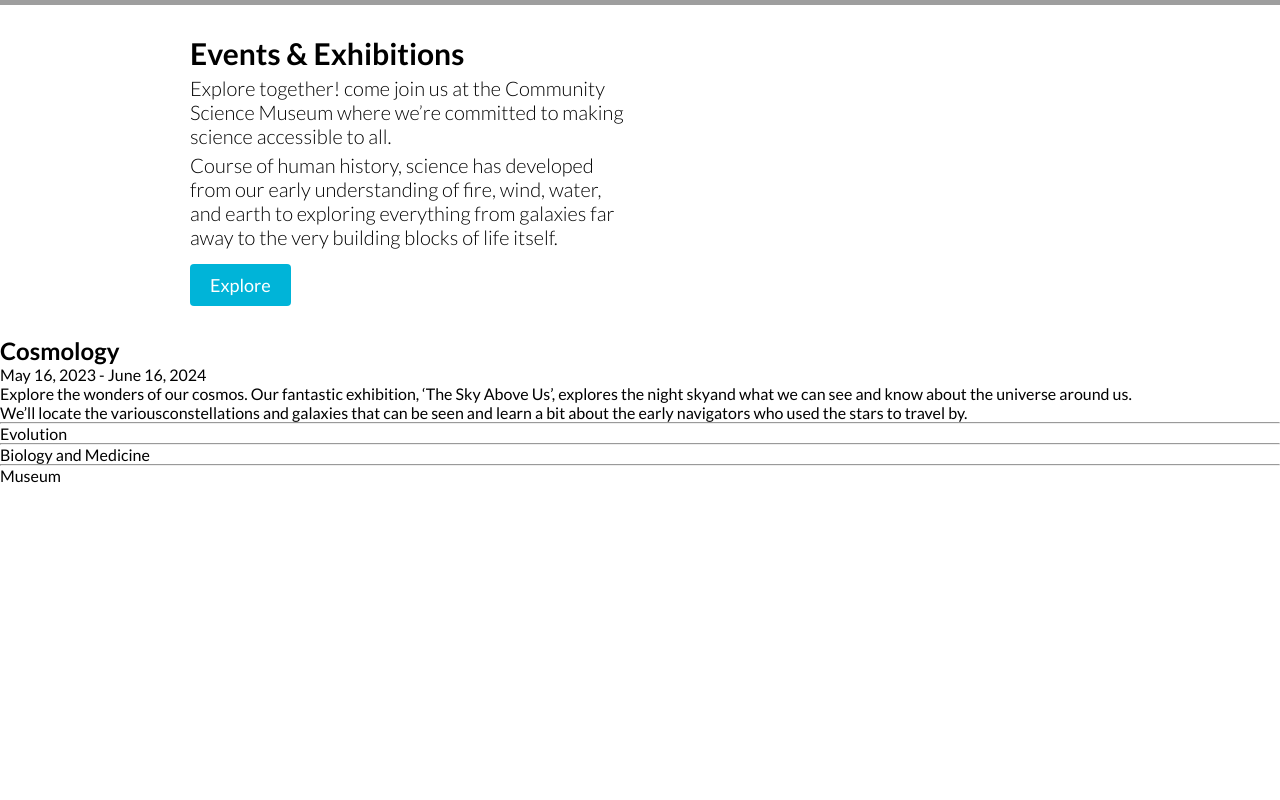
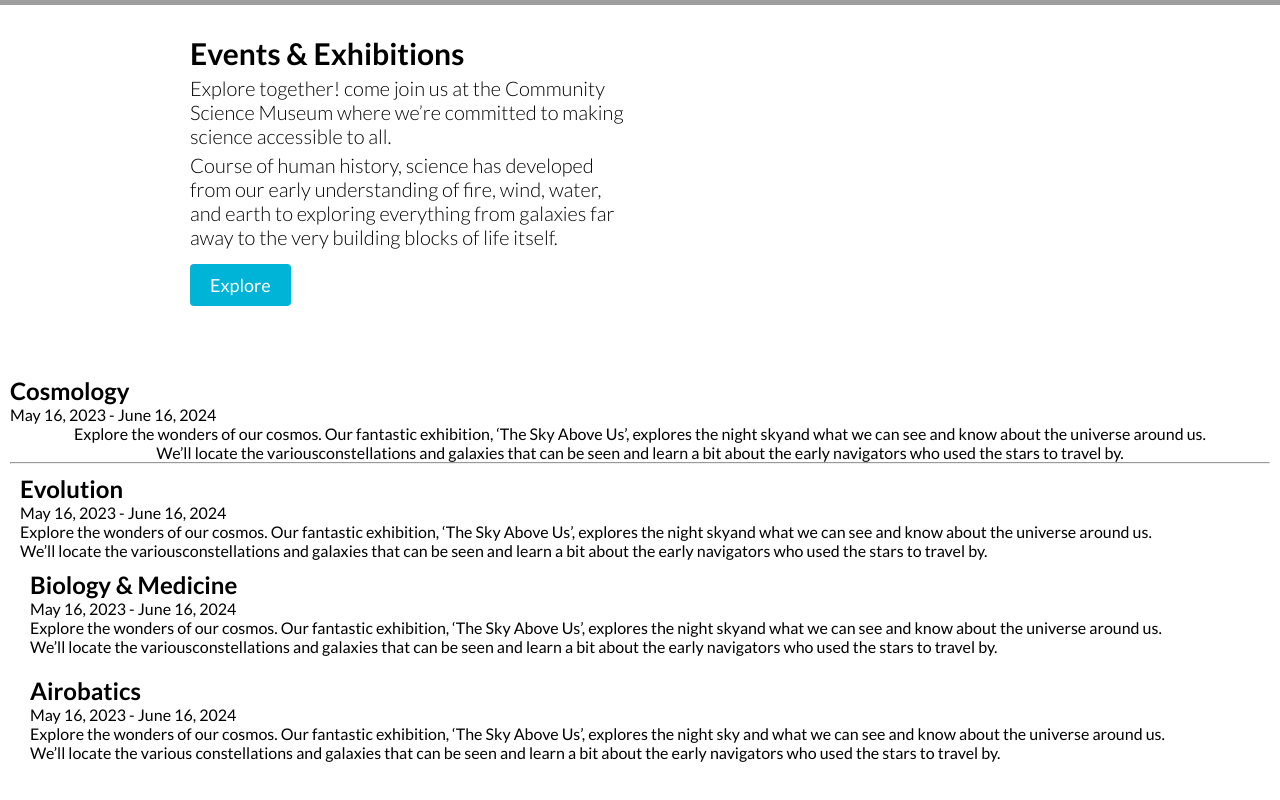
Before and after one commit to codeitR/codeca, a plain HTML site: page index.html in a window 1280 px wide. Shown: the part 795-1595 px from the top of the page. Before the commit the page ends 1280 px from the top, so only its background shows below. Drawn offline with Linux system fonts and the light colour scheme; grey boxes are pictures that could not be loaded.

Commit message:
some change in html and css

```diff
--- a/index.html
+++ b/index.html
@@ -64,14 +64,64 @@
                 </p>
             </div>
             <hr>
-            <div class="cosmology">Evolution</div>
-            <hr>
-            <div class="cosmology">Biology and Medicine</div>
-            <hr>
-            <div class="cosmology">Museum</div>
-            </=>
+            <div class="cosmology">
+                <div class="evolution">
+                    <div class="evolution--left">
+                        <h1>Evolution</h1>
+                        <p>May 16, 2023 - June 16, 2024</p>
+                    </div>
+                    <div class="evolution--right">
+                        <p>Explore the wonders of our cosmos. Our fantastic exhibition, ‘The Sky Above Us’, explores the
+                            night
+                            skyand what we can see and know about the universe around us.
+                        </p>
+                        <p> We’ll locate the variousconstellations and galaxies that can
+                            be seen and learn a bit about the early navigators who used the stars to travel by.
+                        </p>
+                    </div>
+                </div>
+                <div class="cosmology">
+                    <div class="Biology & Medicine--left">
+                        <h1>Biology & Medicine</h1>
+                        <p>May 16, 2023 - June 16, 2024</p>
+                    </div>
+                    <div class="Biology & Medicine--right">
+                        <p>Explore the wonders of our cosmos. Our fantastic exhibition, ‘The Sky Above Us’, explores the
+                            night
+                            skyand what we can see and know about the universe around us.
+                        </p>
+                        <p> We’ll locate the variousconstellations and galaxies that can
+                            be seen and learn a bit about the early navigators who used the stars to travel by.
+                        </p>
+                    </div>
+                </div>
+                <div class="cosmology">
+                    <div class="airobatics">
+                        <div class="airobatics--left">
+                            <h1>Airobatics</h1>
+                            <p>May 16, 2023 - June 16, 2024</p>
+                        </div>
+                        <div class="airobotics--right">
+                            <p>Explore the wonders of our cosmos. Our fantastic exhibition, ‘The Sky Above Us’, explores
+                                the night sky and what we can
+                                see and know about the universe around us.
+                            </p>
+                            <p> We’ll locate the various constellations and galaxies that can be seen and
+                                learn a bit about the early navigators who used the stars to travel by.
+                            </p>
 
-            <footer></footer>
+                        </div>
+
+                    </div>
+                </div>
+
+
+
+
+    </section>
+
+
+    <footer></footer>
 
 </body>
 
--- a/src/styles/Home.css
+++ b/src/styles/Home.css
@@ -73,10 +73,21 @@
   flex-direction: column;
 } */
 .exhibition {
+  display: grid;
+  grid-template-columns: repeat(1, 1fr);
+  padding: 30px 0px;
+}
+.cosmology {
+  padding: 10px;
   display: flex;
   flex-direction: column;
 }
-
+.cosmology--right {
+  display: flex;
+  flex-direction: column;
+  justify-content: right;
+  align-items: center;
+}
 @media (max-width: 980px) {
   .section__two {
     grid-template-columns: repeat(1, 1fr);
```
